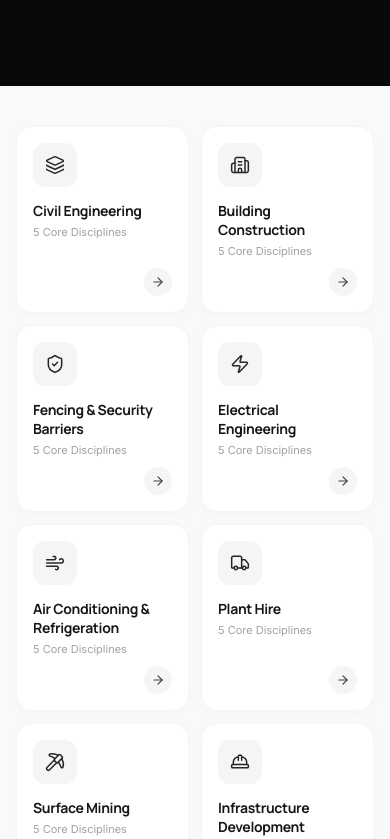
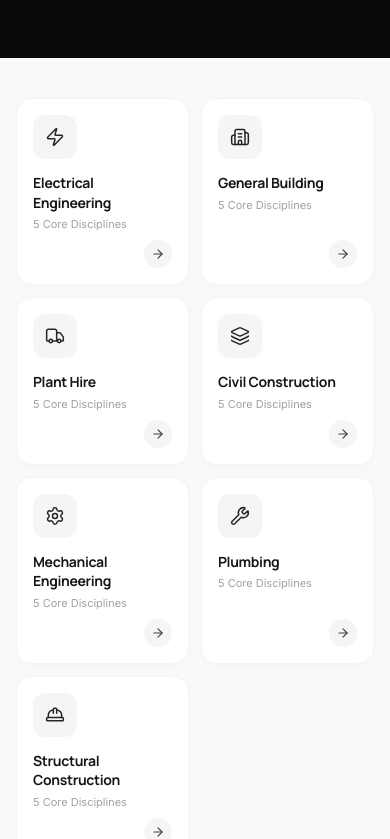
Before and after one commit to martinfitpr-creator/HBC-16-OCTOBER2026, a React (Vite) app: page / in a window 390 px wide. Shown: the part 2467-3306 px from the top of the page. Built offline with nearby package versions, Linux system fonts and the light colour scheme.

Commit message:
Update service divisions and mobile navigation
Co-authored-by: Copilot <223556219+Copilot@users.noreply.github.com>

```diff
--- a/src/components/Footer.tsx
+++ b/src/components/Footer.tsx
@@ -63,14 +63,13 @@ export const Footer: React.FC<FooterProps> = ({ onNavigate, onRequestQuote }) =>
 
             <ul className="grid grid-cols-1 sm:grid-cols-2 gap-x-6 gap-y-2.5 pt-1 text-xs">
               {[
-                'Civil Engineering',
-                'Building Construction',
                 'Electrical Engineering',
-                'Air Conditioning & Refrigeration',
-                'Fencing & Security Barriers',
-                'Plant Hire Fleet',
-                'Surface Mining Infrastructure',
-                'Turnkey Infrastructure Development'
+                'General Building',
+                'Plant Hire',
+                'Civil Construction',
+                'Mechanical Engineering',
+                'Plumbing',
+                'Structural Construction'
               ].map((service, idx) => (
                 <li key={idx}>
                   <button
--- a/src/components/QuoteModal.tsx
+++ b/src/components/QuoteModal.tsx
@@ -12,7 +12,7 @@ interface QuoteModalProps {
 export const QuoteModal: React.FC<QuoteModalProps> = ({
   isOpen,
   onClose,
-  defaultService = 'Civil Engineering',
+  defaultService = 'Civil Construction',
   defaultProjectRef = ''
 }) => {
   const [submitted, setSubmitted] = useState(false);
@@ -174,14 +174,13 @@ export const QuoteModal: React.FC<QuoteModalProps> = ({
                   onChange={(e) => setFormData({ ...formData, serviceType: e.target.value })}
                   className="w-full px-3.5 py-2.5 text-sm bg-neutral-50 border border-neutral-300 rounded-lg focus:outline-none focus:ring-2 focus:ring-orange-600 focus:bg-white transition"
                 >
-                  <option value="Civil Engineering">Civil Engineering (Roads, Bridges, Stormwater)</option>
-                  <option value="Building Construction">Building Construction (Commercial & Public)</option>
-                  <option value="Fencing & Security Barriers">Fencing & Security Barriers</option>
-                  <option value="Electrical Engineering">Electrical Engineering (MV / LV Reticulation)</option>
-                  <option value="Air Conditioning & Refrigeration">Air Conditioning & Refrigeration (HVAC)</option>
-                  <option value="Plant Hire">Plant & Equipment Hire</option>
-                  <option value="Surface Mining">Surface Mining Civils</option>
-                  <option value="Infrastructure Development">Integrated Infrastructure Development</option>
+                  <option value="Electrical Engineering">Electrical Engineering</option>
+                  <option value="General Building">General Building</option>
+                  <option value="Plant Hire">Plant Hire</option>
+                  <option value="Civil Construction">Civil Construction (Roads, Bridges, Stormwater)</option>
+                  <option value="Mechanical Engineering">Mechanical Engineering</option>
+                  <option value="Plumbing">Plumbing</option>
+                  <option value="Structural Construction">Structural Construction</option>
                   <option value="Multi-disciplinary Turnkey">Multi-disciplinary Turnkey Package</option>
                 </select>
               </div>
--- a/src/components/SectionHeader.tsx
+++ b/src/components/SectionHeader.tsx
@@ -42,7 +42,7 @@ export const SectionHeader: React.FC<SectionHeaderProps> = ({
 
       {description && (
         <p className={`text-base sm:text-lg leading-[1.7] font-normal ${
-          dark ? 'text-neutral-400' : 'text-neutral-600'
+          dark ? 'text-white' : 'text-neutral-600'
         }`}>
           {description}
         </p>
--- a/src/components/ServiceCard.tsx
+++ b/src/components/ServiceCard.tsx
@@ -2,11 +2,8 @@ import React from 'react';
 import {
   Layers,
   Building2,
-  ShieldCheck,
   Zap,
-  Wind,
   Truck,
-  Pickaxe,
   HardHat,
   ArrowRight,
   Settings,
@@ -27,16 +24,10 @@ export const ServiceCard: React.FC<ServiceCardProps> = ({ service, onSelect }) =
         return <Layers className="w-5 h-5 sm:w-6 sm:h-6 stroke-[1.8]" />;
       case 'Building2':
         return <Building2 className="w-5 h-5 sm:w-6 sm:h-6 stroke-[1.8]" />;
-      case 'ShieldCheck':
-        return <ShieldCheck className="w-5 h-5 sm:w-6 sm:h-6 stroke-[1.8]" />;
       case 'Zap':
         return <Zap className="w-5 h-5 sm:w-6 sm:h-6 stroke-[1.8]" />;
-      case 'Wind':
-        return <Wind className="w-5 h-5 sm:w-6 sm:h-6 stroke-[1.8]" />;
       case 'Truck':
         return <Truck className="w-5 h-5 sm:w-6 sm:h-6 stroke-[1.8]" />;
-      case 'Pickaxe':
-        return <Pickaxe className="w-5 h-5 sm:w-6 sm:h-6 stroke-[1.8]" />;
       case 'Settings':
         return <Settings className="w-5 h-5 sm:w-6 sm:h-6 stroke-[1.8]" />;
       case 'Wrench':
--- a/src/data/companyData.ts
+++ b/src/data/companyData.ts
@@ -48,7 +48,7 @@ export const companyStatistics: StatisticItem[] = [
     subtext: 'Three decades of proven execution across civil, commercial and public works'
   },
   {
-    value: '8+',
+    value: '7',
     label: 'Core Service Areas',
     subtext: 'Multidisciplinary turnkey delivery from ground-breaking to handover'
   },
--- a/src/data/searchIndex.ts
+++ b/src/data/searchIndex.ts
@@ -50,7 +50,7 @@ export const staticSearchItems: SearchResultItem[] = [
     id: 'page-services',
     title: 'Our Services',
     subtitle: 'Turnkey Infrastructure & Construction Capabilities',
-    description: 'Explore our 8 specialized engineering and construction divisions including Civil Engineering, Building, Electrical, Plant Hire, and Mining.',
+    description: 'Explore our seven divisions: Electrical Engineering, General Building, Plant Hire, Civil Construction, Mechanical Engineering, Plumbing, and Structural Construction.',
     category: 'pages',
     categoryLabel: 'Page',
     badge: 'Services',
--- a/src/data/servicesData.ts
+++ b/src/data/servicesData.ts
@@ -1,51 +1,6 @@
 import { ServiceItem } from '../types';
 
 export const servicesData: ServiceItem[] = [
-  {
-    id: 'civil-engineering',
-    title: 'Civil Engineering',
-    shortDescription: 'Roads, bridges, stormwater infrastructure and civil works.',
-    detailedDescription: 'Comprehensive civil engineering capabilities handling complex municipal, provincial, and national infrastructure projects. Our civil engineering teams execute earthworks, structural concrete, bridge rehabilitation, bulk stormwater drainage, and arterial road construction under strict engineering oversight.',
-    iconName: 'Layers',
-    capabilities: [
-      'Bridge construction, rehabilitation and structural upgrades',
-      'Arterial, municipal and access road construction',
-      'Bulk stormwater management and hydraulic drainage networks',
-      'Bulk earthworks, terracing, cut-to-fill and soil stabilization',
-      'Water and sanitation reticulation pipelines'
-    ],
-    applicableStandards: ['COLTO Specifications', 'SANS 1200 / SANS 2001', 'CIDB Grade 9CE']
-  },
-  {
-    id: 'building-construction',
-    title: 'Building Construction',
-    shortDescription: 'Commercial, institutional, public-sector and industrial buildings.',
-    detailedDescription: 'Turnkey building solutions spanning civic infrastructure, correctional facilities, higher education lecture complexes, police stations, healthcare clinics, and commercial warehousing. We integrate structural frames, brickwork, roofing, finishes, and specialist trades into cohesive delivery.',
-    iconName: 'Building2',
-    capabilities: [
-      'Institutional, university and secondary education campuses',
-      'Public sector facilities (police stations, fire stations, civic offices)',
-      'Healthcare clinics and municipal medical centers',
-      'Industrial warehouses, distribution hubs and logistics facilities',
-      'High-security correctional and justice precinct construction'
-    ],
-    applicableStandards: ['National Building Regulations (NBR)', 'SANS 10400', 'CIDB Grade 9GB']
-  },
-  {
-    id: 'fencing-security',
-    title: 'Fencing & Security Barriers',
-    shortDescription: 'Perimeter security, fencing and associated infrastructure.',
-    detailedDescription: 'Specialist perimeter defense, high-security anti-climb fencing, concrete barrier systems, and access containment infrastructure engineered for high-security public precincts, correctional departments, municipal depots, and industrial sites.',
-    iconName: 'ShieldCheck',
-    capabilities: [
-      'High-security anti-cut and anti-climb clear-view fencing',
-      'Palisade, wire mesh and heavy-duty razor wire perimeter barriers',
-      'Concrete boundary walls and reinforced blast/impact barriers',
-      'Access control vehicle gates, turnstiles and security guardhouses',
-      'Perimeter earthworks and boundary alignment stabilization'
-    ],
-    applicableStandards: ['Department of Public Works Security Standards', 'SANS High Security Fencing']
-  },
   {
     id: 'electrical-engineering',
     title: 'Electrical Engineering',
@@ -62,19 +17,19 @@ export const servicesData: ServiceItem[] = [
     applicableStandards: ['SANS 10142-1 (Code of Practice)', 'Eskom Technical Specifications', 'CIDB 7EB / 7EP PE']
   },
   {
-    id: 'air-conditioning-refrigeration',
-    title: 'Air Conditioning & Refrigeration',
-    shortDescription: 'HVAC, air conditioning and refrigeration solutions.',
-    detailedDescription: 'Engineered climate control, industrial refrigeration, mechanical ventilation, and building management HVAC systems. We design, install, and commission heavy-duty air conditioning systems for commercial complexes, emergency services, and civic offices.',
-    iconName: 'Wind',
+    id: 'general-building',
+    title: 'General Building',
+    shortDescription: 'Commercial, institutional, public-sector and industrial buildings.',
+    detailedDescription: 'Turnkey building solutions spanning civic infrastructure, correctional facilities, higher education lecture complexes, police stations, healthcare clinics, and commercial warehousing. We integrate building structure, brickwork, roofing, finishes, and specialist trades into cohesive delivery.',
+    iconName: 'Building2',
     capabilities: [
-      'Central chiller plants and chilled water distribution circuits',
-      'VRV / VRF multi-zone air conditioning systems',
-      'Industrial cold storage, freezer rooms and commercial refrigeration',
-      'Fire-rated smoke extraction and fresh air ventilation ducting',
-      'Automated Building Management System (BMS) HVAC controls'
+      'Institutional, university and secondary education campuses',
+      'Public sector facilities (police stations, fire stations, civic offices)',
+      'Healthcare clinics and municipal medical centers',
+      'Industrial warehouses, distribution hubs and logistics facilities',
+      'High-security correctional and justice precinct construction'
     ],
-    applicableStandards: ['ASHRAE Standards', 'SANS 10173', 'CIDB 7ME PE Certified']
+    applicableStandards: ['National Building Regulations (NBR)', 'SANS 10400', 'CIDB Grade 9GB']
   },
   {
     id: 'plant-hire',
@@ -92,33 +47,63 @@ export const servicesData: ServiceItem[] = [
     applicableStandards: ['Driven Machinery Regulations (OHSA)', 'OEM Maintenance Protocols']
   },
   {
-    id: 'surface-mining',
-    title: 'Surface Mining',
-    shortDescription: 'Specialist construction and mining-related services.',
-    detailedDescription: 'Targeted opencast civil support, haul road construction and maintenance, tailings dam earthworks, storm diversion channels, and mine surface infrastructure designed to withstand harsh industrial and geological conditions.',
-    iconName: 'Pickaxe',
+    id: 'civil-construction',
+    title: 'Civil Construction',
+    shortDescription: 'Roads, bridges, earthworks and civil infrastructure.',
+    detailedDescription: 'Comprehensive civil construction capabilities for municipal, provincial, and national infrastructure projects. Our teams execute earthworks, bridge construction and rehabilitation, stormwater drainage, roadworks, and water infrastructure under strict engineering oversight.',
+    iconName: 'Layers',
     capabilities: [
-      'Mine haul road construction, dust suppression and routine grading',
-      'Surface stormwater diversion channels and containment paddocks',
-      'Run-of-Mine (ROM) pad construction and crushing plant civils',
-      'Topsoil stripping, bulk overburden handling and stockpile management',
-      'Mining infrastructure civil foundations and conveyor plinths'
+      'Bridge construction, rehabilitation and structural upgrades',
+      'Arterial, municipal and access road construction',
+      'Bulk stormwater management and hydraulic drainage networks',
+      'Bulk earthworks, terracing, cut-to-fill and soil stabilization',
+      'Water and sanitation reticulation pipelines'
     ],
-    applicableStandards: ['Mine Health and Safety Act (MHSA)', 'DMR Environmental Guidelines']
+    applicableStandards: ['COLTO Specifications', 'SANS 1200 / SANS 2001', 'CIDB Grade 9CE']
   },
   {
-    id: 'infrastructure-development',
-    title: 'Infrastructure Development',
-    shortDescription: 'Integrated infrastructure solutions for public and private-sector clients.',
-    detailedDescription: 'Full turnkey project lifecycle execution, aligning master planning, civil engineering, multidisciplinary construction, and community stakeholder liaison. We deliver essential public services, transport nodes, and economic corridors for South Africa.',
+    id: 'mechanical-engineering',
+    title: 'Mechanical Engineering',
+    shortDescription: 'Mechanical, HVAC, refrigeration and ventilation systems.',
+    detailedDescription: 'Mechanical engineering solutions for building and infrastructure projects, including HVAC, refrigeration, mechanical ventilation, plant rooms, and building services. Our teams install, integrate, and commission systems to meet project specifications.',
+    iconName: 'Settings',
+    capabilities: [
+      'Central chiller plants and chilled water distribution circuits',
+      'VRV / VRF multi-zone air conditioning systems',
+      'Industrial cold storage and commercial refrigeration',
+      'Fire-rated smoke extraction and fresh air ventilation ducting',
+      'Mechanical plant rooms and building management system integration'
+    ],
+    applicableStandards: ['ASHRAE Standards', 'SANS 10173', 'CIDB 7ME PE Certified']
+  },
+  {
+    id: 'plumbing',
+    title: 'Plumbing',
+    shortDescription: 'Water supply, drainage and plumbing systems for buildings.',
+    detailedDescription: 'Plumbing installation and maintenance for commercial, institutional, and public buildings. Work includes water supply, hot-water systems, sanitaryware, soil and waste drainage, and stormwater connections, coordinated with the wider building services.',
+    iconName: 'Wrench',
+    capabilities: [
+      'Cold and hot water supply pipework and distribution',
+      'Sanitaryware installation and fixture connections',
+      'Soil, waste and vent drainage systems',
+      'Stormwater connections and building drainage',
+      'Pressure testing, commissioning and plumbing repairs'
+    ],
+    applicableStandards: ['National Building Regulations (NBR)', 'SANS 10252', 'SANS 10254']
+  },
+  {
+    id: 'structural-construction',
+    title: 'Structural Construction',
+    shortDescription: 'Structural concrete, steelwork and building frameworks.',
+    detailedDescription: 'Structural construction for building and infrastructure projects, delivered to approved drawings and engineering specifications. Our work includes reinforced concrete, structural steel, foundations, retaining structures, and bridge components.',
     iconName: 'HardHat',
     capabilities: [
-      'Intermodal transport hubs, taxi ranks and commuter precincts',
-      'Urban regeneration and township revitalization programs',
-      'Bulk municipal water reservoir and sanitation infrastructure',
-      'Precinct electrical, stormwater, and road integrated packages',
-      'Public-Private Partnership (PPP) civil works turnkey execution'
+      'Reinforced concrete foundations, slabs, columns and beams',
+      'Structural steel fabrication and erection',
+      'Retaining walls and structural concrete works',
+      'Bridge decks, abutments and associated structures',
+      'Construction in accordance with approved structural drawings'
     ],
-    applicableStandards: ['CIDB Best Practice Standards', 'Municipal Infrastructure Grant (MIG) Specs']
+    applicableStandards: ['SANS 10100', 'SANS 10162', 'Approved project structural drawings']
   }
 ];
--- a/src/pages/ContactPage.tsx
+++ b/src/pages/ContactPage.tsx
@@ -31,7 +31,7 @@ export const ContactPage: React.FC<ContactPageProps> = ({
     company: '',
     email: '',
     phone: '',
-    projectType: 'Civil Engineering',
+    projectType: 'Civil Construction',
     message: ''
   });
 
@@ -190,7 +190,7 @@ export const ContactPage: React.FC<ContactPageProps> = ({
                           company: '',
                           email: '',
                           phone: '',
-                          projectType: 'Civil Engineering',
+                          projectType: 'Civil Construction',
                           message: ''
                         });
                       }}
@@ -268,14 +268,13 @@ export const ContactPage: React.FC<ContactPageProps> = ({
                         onChange={(e) => setContactForm({ ...contactForm, projectType: e.target.value })}
                         className="w-full px-3.5 py-2.5 text-sm bg-neutral-50 border border-neutral-300 rounded-lg focus:outline-none focus:ring-2 focus:ring-orange-600 focus:bg-white transition"
                       >
-                        <option value="Civil Engineering">Civil Engineering (Roads, Bridges, Stormwater)</option>
-                        <option value="Building Construction">Building Construction (Commercial, Public, Institutional)</option>
-                        <option value="Fencing & Security Barriers">Fencing & Security Barriers</option>
-                        <option value="Electrical Engineering">Electrical Engineering (MV / LV)</option>
-                        <option value="Air Conditioning & Refrigeration">Air Conditioning & Refrigeration (HVAC)</option>
-                        <option value="Plant Hire">Plant & Equipment Hire</option>
-                        <option value="Surface Mining">Surface Mining Civils</option>
-                        <option value="Infrastructure Development">Integrated Turnkey Infrastructure</option>
+                        <option value="Electrical Engineering">Electrical Engineering</option>
+                        <option value="General Building">General Building</option>
+                        <option value="Plant Hire">Plant Hire</option>
+                        <option value="Civil Construction">Civil Construction (Roads, Bridges, Stormwater)</option>
+                        <option value="Mechanical Engineering">Mechanical Engineering</option>
+                        <option value="Plumbing">Plumbing</option>
+                        <option value="Structural Construction">Structural Construction</option>
                         <option value="General Corporate Enquiry">General Corporate Correspondence</option>
                       </select>
                     </div>
--- a/src/pages/HomePage.tsx
+++ b/src/pages/HomePage.tsx
@@ -248,7 +248,7 @@ export const HomePage: React.FC<HomePageProps> = ({
 
       {/* ─────────────────────────────────────────────────────────────
           4. SERVICES SECTION
-          8 Core Service cards with hover transform and line icons
+          Seven core service cards with hover transform and line icons
       ───────────────────────────────────────────────────────────── */}
       <section className="border-b border-neutral-200">
         <div className="relative isolate overflow-hidden bg-neutral-950 px-4 py-14 text-white sm:px-6 sm:py-20 lg:px-8 lg:py-24">
@@ -270,7 +270,7 @@ export const HomePage: React.FC<HomePageProps> = ({
                 End-to-End Construction &amp; Engineering
               </h2>
               <p className="text-base font-normal leading-[1.7] text-white sm:text-lg">
-                From heavy earthworks and arterial bridge upgrades to high-security public buildings, our 8 core service divisions deliver high-quality, reliable and sustainable solutions across South Africa.
+                From roads and structural works to public buildings and building services, our seven core divisions deliver reliable, sustainable solutions across South Africa.
               </p>
             </div>
             <button
@@ -414,7 +414,7 @@ export const HomePage: React.FC<HomePageProps> = ({
             {[
               {
                 question: 'What construction and engineering services does HBC provide?',
-                answer: 'HBC delivers civil engineering, building construction, electrical engineering, air conditioning and refrigeration, fencing and security barriers, plant hire, and related infrastructure services.'
+                answer: 'HBC delivers Electrical Engineering, General Building, Plant Hire, Civil Construction, Mechanical Engineering, Plumbing, and Structural Construction.'
               },
               {
                 question: 'Where does HBC Construction operate?',
--- a/src/types.ts
+++ b/src/types.ts
@@ -42,7 +42,7 @@ export interface ServiceItem {
   title: string;
   shortDescription: string;
   detailedDescription: string;
-  iconName: 'HardHat' | 'Building2' | 'ShieldCheck' | 'Zap' | 'Wind' | 'Truck' | 'Pickaxe' | 'Layers';
+  iconName: 'HardHat' | 'Building2' | 'Zap' | 'Truck' | 'Layers' | 'Settings' | 'Wrench';
   capabilities: string[];
   applicableStandards?: string[];
 }
```
Also changed, not shown: src/components/Navbar.tsx (+10 -5 lines), src/pages/ServicesPage.tsx (+22 -15 lines), src/assets/images/services-cta-roofing.jpg (added).
